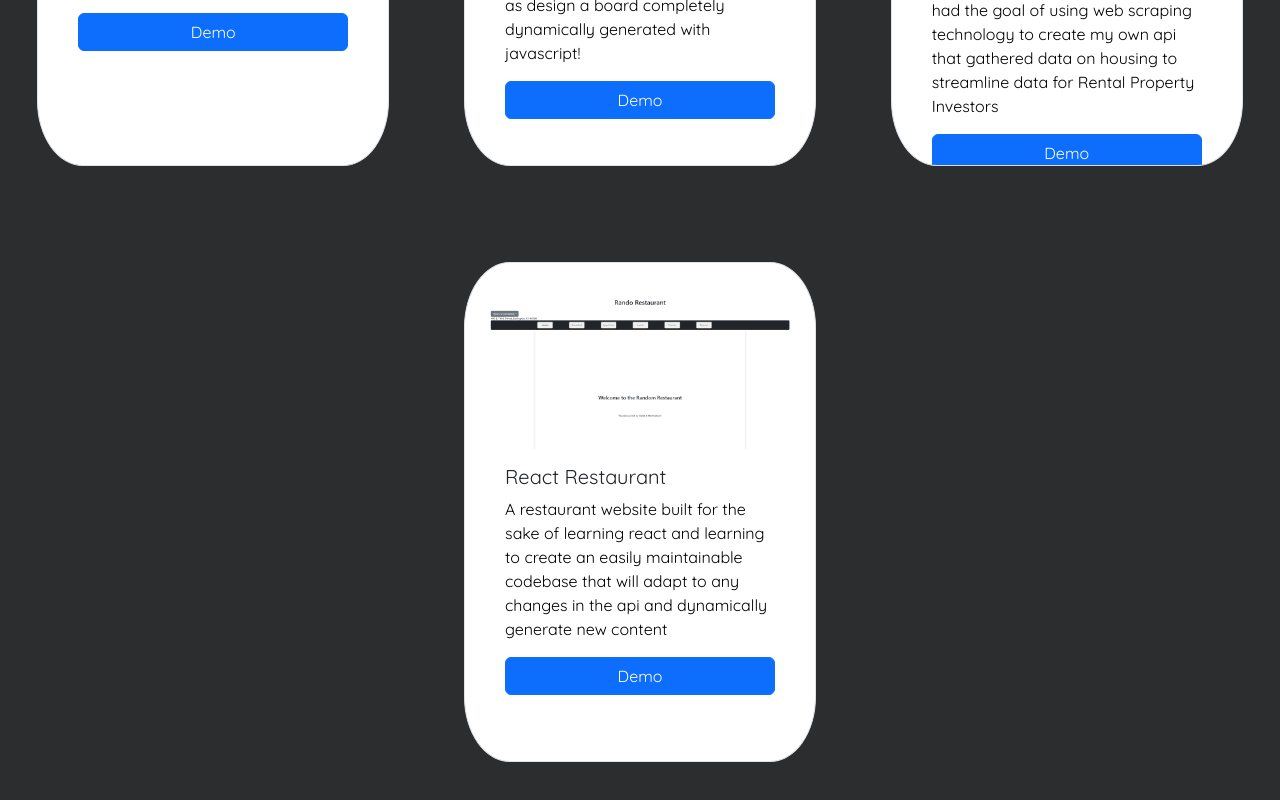
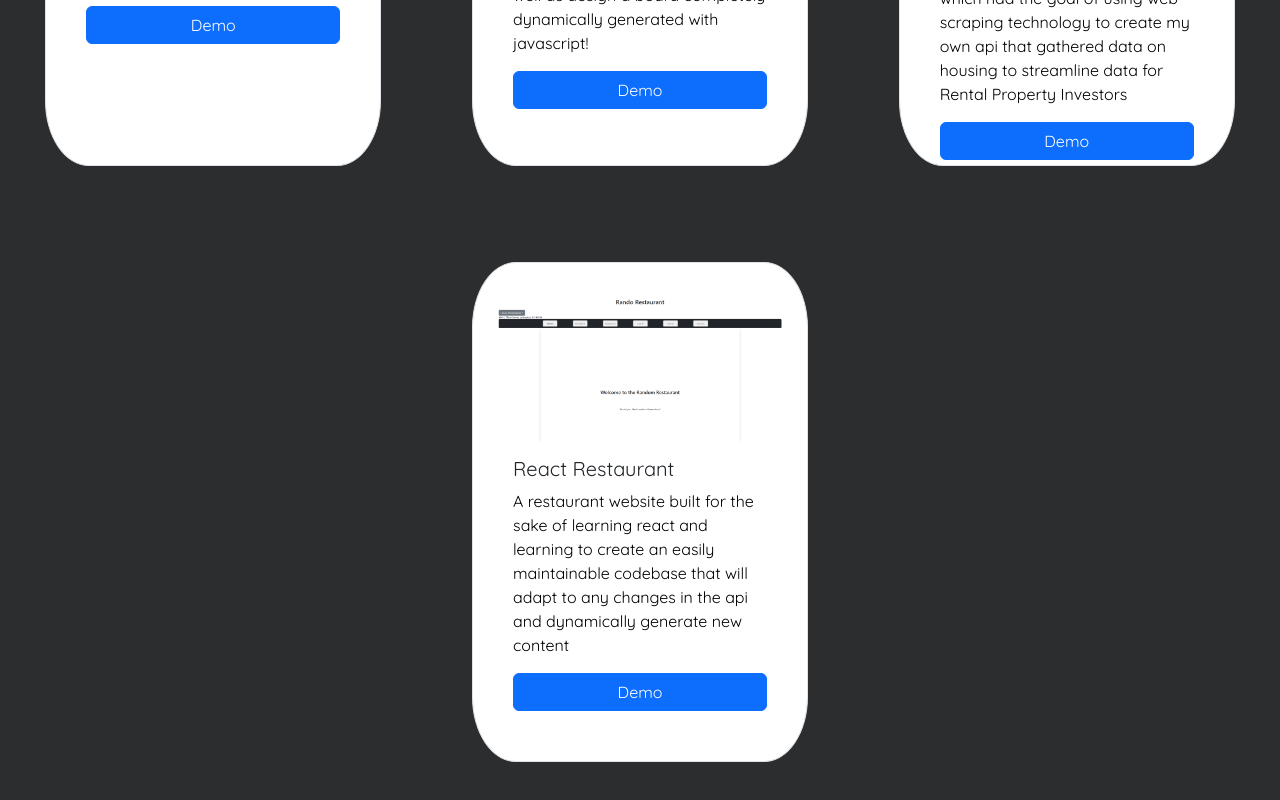
Before and after one commit to DylanMcCarty/dylanmccarty.github.io, a React (Create React App) app in the folder react-blog/: page / in a window 1280 px wide. Shown: the part 1274-2074 px from the top of the page. Built offline with nearby package versions, Linux system fonts and the light colour scheme.

Commit message:
fixed shading on project cards

```diff
--- a/react-blog/src/Projects.css
+++ b/react-blog/src/Projects.css
@@ -6,7 +6,7 @@
 
 #project-card {
     height: 500px;
-    width: 22rem;
+    width: 21rem;
     display: block;
     top: 0px;
     position: relative;
@@ -22,7 +22,7 @@
 
 #project-card:hover {
     transition: all 0.2s ease-out;
-    box-shadow: 0px 4px 8px rgba(38, 38, 38, 0.2);
+    box-shadow: 0px 10px 20px #1B1B1B;
     top: -4px;
     border: 1px solid #cccccc;
     background-color: white;
```
